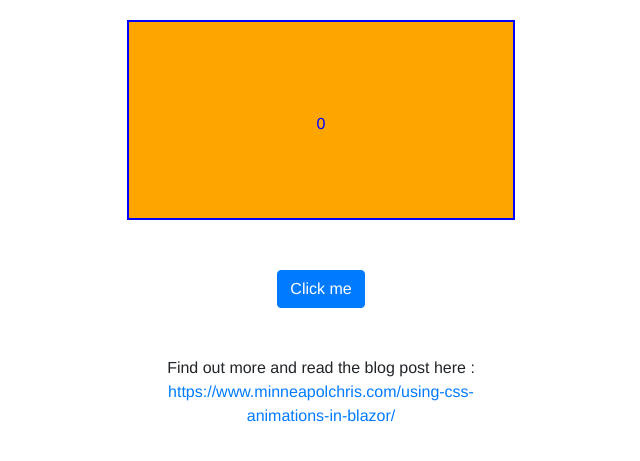
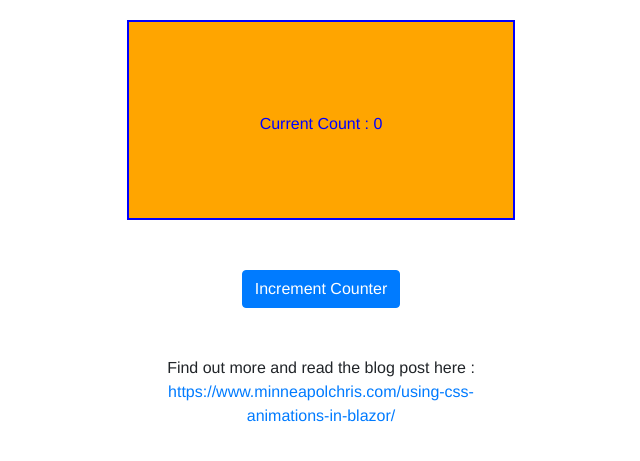
Before and after one commit to CNevDev/BlazorAnimationDemo, an ASP.NET Core app: page / in a window 1280 px wide. Shown: the top 461 px of the page, without its empty margins (323-963 px from the left). Run offline with ASP.NET Core 8, Linux system fonts and the light colour scheme; style sheets or scripts are compiled from the project's sources.

Commit message:
Update button text and add label.

```diff
--- a/BlazorAnimationDemo/Pages/Index.razor
+++ b/BlazorAnimationDemo/Pages/Index.razor
@@ -4,10 +4,10 @@
 	<div class="col-12 col-md-4 text-center">
 		<div class="animationContainer">
 			<div class=@($"counterDisplay {_counterClass}")>
-				@_currentCount
+				Current Count : @_currentCount
 			</div>
 		</div>
-		<button class="btn btn-primary" @onclick="IncrementCount" disabled=@(_buttonDisabled ? "disabled" : null)>Click me</button>
+		<button class="btn btn-primary" @onclick="IncrementCount" disabled=@(_buttonDisabled ? "disabled" : null)>Increment Counter</button>
 		<div class="mt-5">
 			<p>Find out more and read the blog post here :
 				<a href="https://www.minneapolchris.com/using-css-animations-in-blazor/">https://www.minneapolchris.com/using-css-animations-in-blazor/</a>
```
